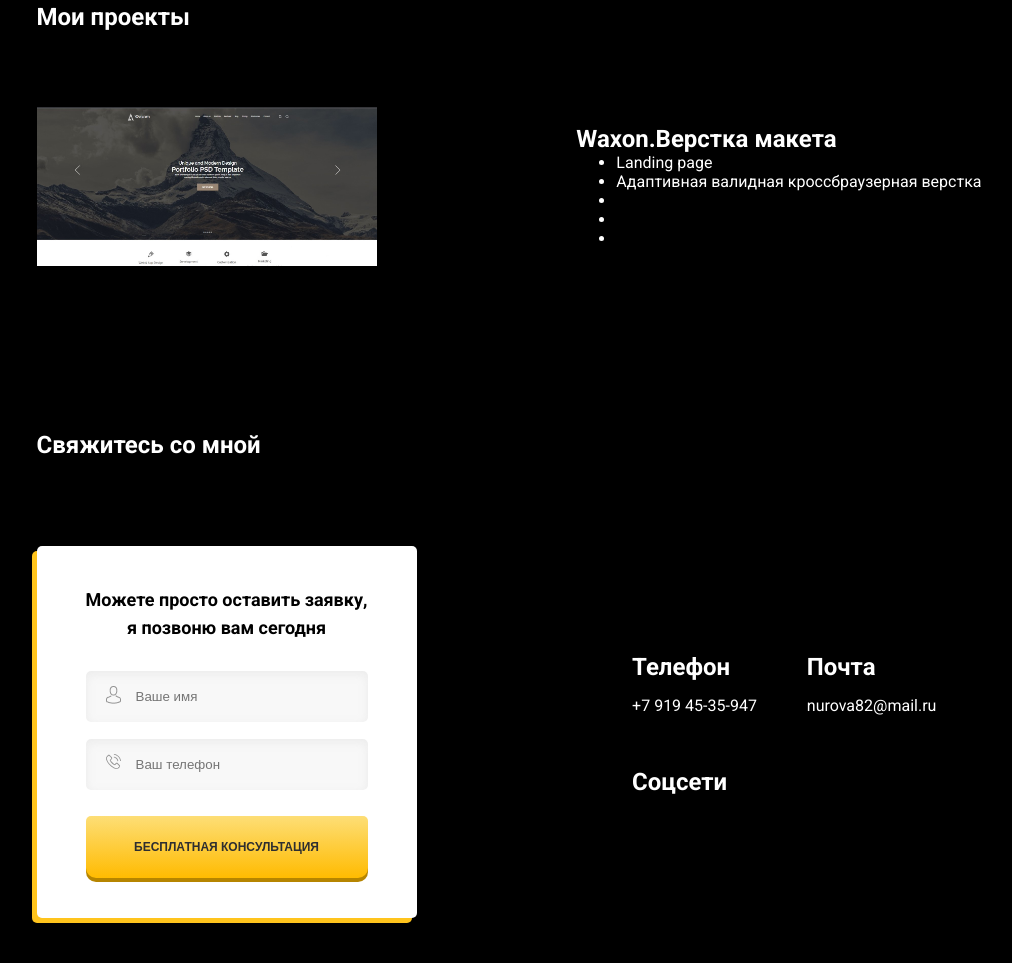
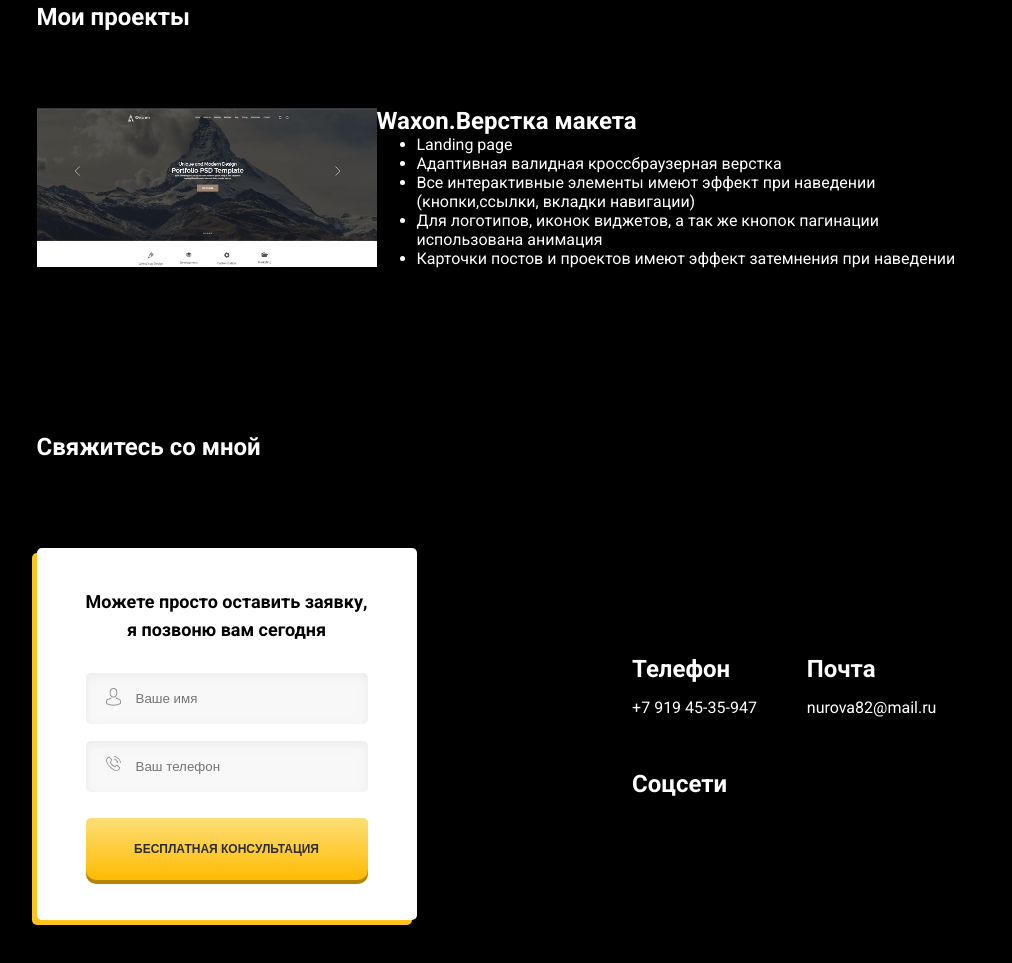
Before and after one commit to Evgesha200219/My-site, a plain HTML site: page index.html in a window 1280 px wide. Shown: the part 1203-2166 px from the top of the page, without its empty margins (131-1143 px from the left). Drawn offline with Linux system fonts and the light colour scheme.

Commit message:
Описание первого проекта в слайде портфолио

```diff
--- a/css/style.scss
+++ b/css/style.scss
@@ -26,7 +26,7 @@ body {
   margin: auto;
 }
 .logo {
-  background-image: url(/image/logo.png);
+  background-image: url(image/logo.png);
   display: block;
   width: 200px;
   height: 5em;
@@ -48,7 +48,7 @@ section-title {
 .hero {
   padding-top: 50px;
   padding-bottom: 155px;
-  background-image: url(/image/main-bgrd.jpg);
+  background-image: url(image/main-bgrd.jpg);
   background-position: center;
   background-size: cover;
 
--- a/index.html
+++ b/index.html
@@ -62,9 +62,9 @@
                   <ul class="slider-list">
                     <li class="slider-item">Landing page</li>
                     <li class="slider-item">Адаптивная валидная кроссбраузерная верстка</li>
-                    <li class="slider-item"></li>
-                    <li class="slider-item"></li>
-                    <li class="slider-item"></li>
+                    <li class="slider-item">Все интерактивные элементы имеют эффект при наведении (кнопки,ссылки, вкладки навигации)</li>
+                    <li class="slider-item">Для логотипов, иконок виджетов, а так же кнопок пагинации использована анимация</li>
+                    <li class="slider-item">Карточки постов и проектов имеют эффект затемнения при наведении</li>
                   </ul>
                 </div>
                 <!-- /.slide-description -->
```
